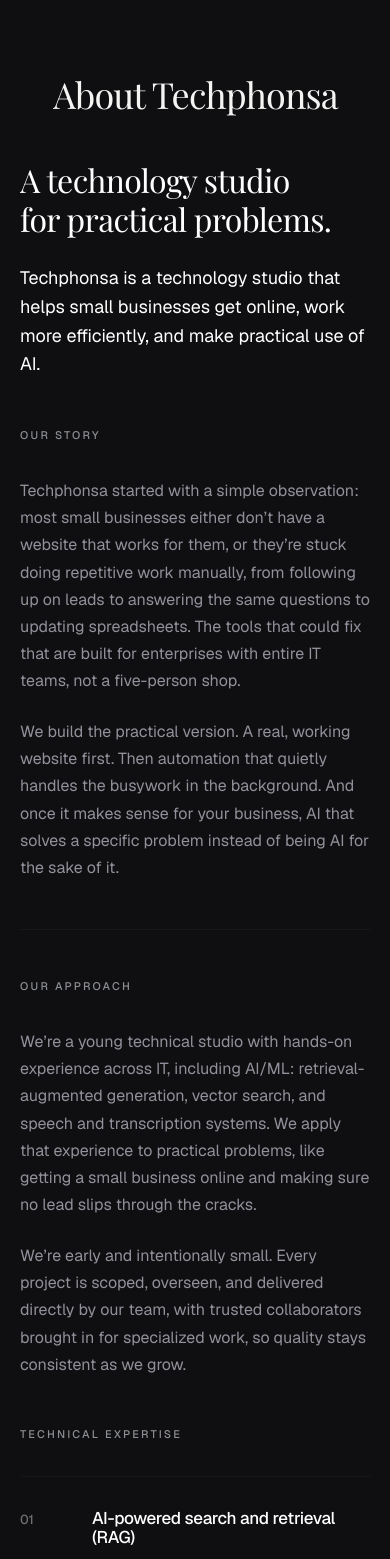
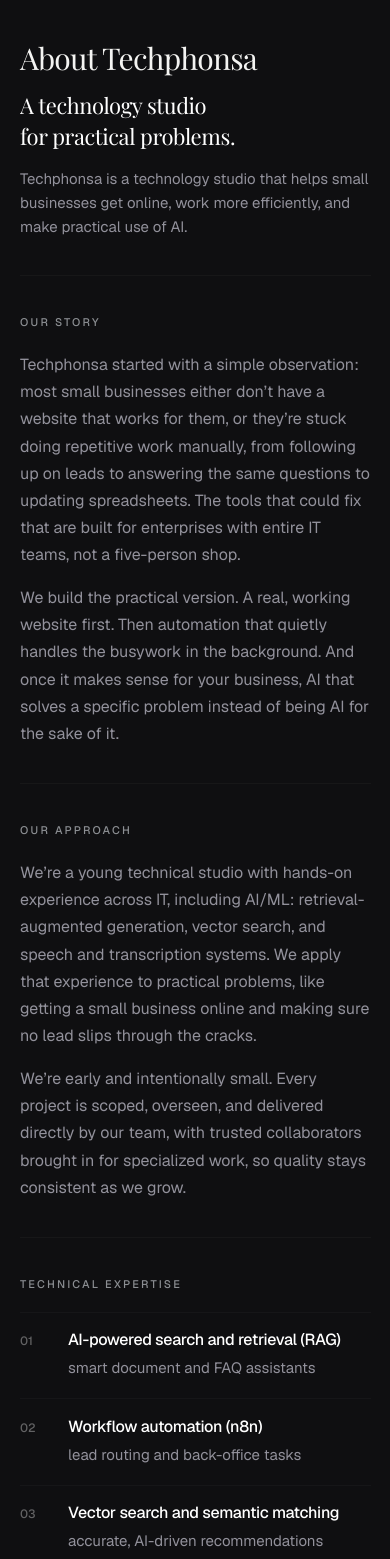
Before and after one commit to AkashAK12345/techphonsa_website, a React (Vite) app: page / in a window 390 px wide. Shown: the part 9840-11399 px from the top of the page. Built offline with nearby package versions, Linux system fonts and the light colour scheme; a web font is replaced by a local one.

Commit message:
feat: add AboutSection component and corresponding home styles

```diff
--- a/src/sections/AboutSection.tsx
+++ b/src/sections/AboutSection.tsx
@@ -57,21 +57,24 @@ const AboutSection = () => {
     <section ref={sectionRef} id="about" className="about-section section" aria-labelledby="about-title">
       <div className="container about-container">
 
-        {/* EDITORIAL SECTION HEADING */}
-        <h2 className="about-editorial-heading about-anim" aria-hidden="true">
+        {/* 1. OPENING: EDITORIAL HEADING & INTRODUCTION */}
+        <header className="about-header">
+          <h2 id="about-title" className="about-editorial-heading about-anim">
             About Techphonsa
           </h2>
 
-        {/* 1. INTRODUCTION (Duplicate label removed, full editorial width) */}
           <div className="about-intro about-anim">
-          <h2 className="about-intro__title" id="about-title">
+            <h3 className="about-intro__title">
               <span className="about-line"><span className="about-line__inner">A technology studio</span></span>
               <span className="about-line"><span className="about-line__inner">for practical problems.</span></span>
-          </h2>
+            </h3>
             <p className="about-intro__lead">
               Techphonsa is a technology studio that helps small businesses get online, work more efficiently, and make practical use of AI.
             </p>
           </div>
+        </header>
+
+        <hr className="about-divider about-anim" aria-hidden="true" />
 
         {/* 2. OUR STORY */}
         <div className="about-block about-story">
@@ -108,6 +111,8 @@ const AboutSection = () => {
             </div>
           </div>
         </div>
+
+        <hr className="about-divider about-anim" aria-hidden="true" />
 
         {/* 4. TECHNICAL EXPERTISE */}
         <div className="about-block about-expertise">
@@ -155,6 +160,8 @@ const AboutSection = () => {
           </div>
         </div>
 
+        <hr className="about-divider about-anim" aria-hidden="true" />
+
         {/* 5. WHAT THIS MEANS FOR YOU */}
         <div className="about-benefits-section">
           <div className="about-benefits-header">
--- a/src/styles/home.css
+++ b/src/styles/home.css
@@ -754,35 +754,43 @@
 }
 
 /* ================================================================
-   ABOUT SECTION REDESIGN
+   ABOUT SECTION EDITORIAL REDESIGN
    ================================================================ */
 
 .about-section {
   position: relative;
-  padding-block: clamp(80px, 12vh, 140px);
+  padding-block: clamp(72px, 10vh, 120px);
   background-color: var(--bg-void);
   z-index: var(--z-content);
   color: var(--text-strong);
+  scroll-margin-top: var(--nav-h, 80px);
 }
 
 .about-container {
   display: flex;
   flex-direction: column;
-  gap: clamp(48px, 7vw, 84px);
+  gap: clamp(40px, 5.5vw, 64px);
   max-width: var(--container-max);
   margin: 0 auto;
 }
 
-/* ── EDITORIAL SECTION HEADING ──────────────────────────────── */
+/* ── EDITORIAL OPENING: HEADER & INTRO ──────────────────────── */
+.about-header {
+  display: flex;
+  flex-direction: column;
+  gap: clamp(22px, 3vw, 32px);
+  max-width: 860px;
+}
+
 .about-editorial-heading {
   font-family: var(--font-display);
-  font-size: clamp(36px, 5vw, 72px);
+  font-size: clamp(38px, 4.8vw, 58px);
   font-weight: 400;
-  line-height: 1.05;
+  line-height: 1.08;
   letter-spacing: -0.025em;
   color: var(--text-primary);
-  text-align: center;
-  margin-bottom: 0;
+  text-align: left;
+  margin: 0;
 }
 
 .section-label {
@@ -793,22 +801,24 @@
   color: #8c8f93;
   letter-spacing: 0.2em;
   text-transform: uppercase;
+  line-height: 1.4;
+  padding-top: 3px;
 }
 
-/* ── INTRO BLOCK (DUPLICATE LABEL REMOVED) ─────────────────── */
+/* ── INTRO BLOCK ────────────────────────────────────────────── */
 .about-intro {
   display: flex;
   flex-direction: column;
-  gap: var(--s-6);
-  max-width: 960px;
+  gap: clamp(14px, 1.8vw, 20px);
+  max-width: 100%;
 }
 
 .about-intro__title {
   font-family: var(--font-display);
-  font-size: clamp(32px, 5vw, 64px);
+  font-size: clamp(26px, 3.2vw, 38px);
   font-weight: 400;
-  line-height: 1.1;
-  letter-spacing: -0.02em;
+  line-height: 1.2;
+  letter-spacing: -0.018em;
   color: var(--text-strong);
   margin: 0;
 }
@@ -823,34 +833,34 @@
   display: block;
   opacity: 0;
   transform: translateY(105%);
-  transition: opacity 0.85s cubic-bezier(0.16, 1, 0.3, 1),
-              transform 0.85s cubic-bezier(0.16, 1, 0.3, 1);
+  transition: opacity 0.8s cubic-bezier(0.16, 1, 0.3, 1),
+              transform 0.8s cubic-bezier(0.16, 1, 0.3, 1);
   will-change: opacity, transform;
 }
 
 .about-intro.is-revealed .about-line:nth-child(1) .about-line__inner {
   opacity: 1;
   transform: translateY(0);
-  transition-delay: 0.05s;
+  transition-delay: 0.1s;
 }
 
 .about-intro.is-revealed .about-line:nth-child(2) .about-line__inner {
   opacity: 1;
   transform: translateY(0);
-  transition-delay: 0.18s;
+  transition-delay: 0.22s;
 }
 
 .about-intro__lead {
   font-family: var(--font-body);
-  font-size: clamp(18px, 1.5vw, 24px);
-  line-height: 1.6;
-  color: var(--text-strong);
-  max-width: 780px;
+  font-size: clamp(16px, 1.25vw, 19px);
+  line-height: 1.65;
+  color: var(--text-secondary);
+  max-width: 680px;
   margin: 0;
   opacity: 0;
-  transform: translateY(22px);
-  transition: opacity 0.8s cubic-bezier(0.16, 1, 0.3, 1) 0.3s,
-              transform 0.8s cubic-bezier(0.16, 1, 0.3, 1) 0.3s;
+  transform: translateY(16px);
+  transition: opacity 0.75s cubic-bezier(0.16, 1, 0.3, 1) 0.32s,
+              transform 0.75s cubic-bezier(0.16, 1, 0.3, 1) 0.32s;
   will-change: opacity, transform;
 }
 
@@ -859,18 +869,23 @@
   transform: translateY(0);
 }
 
-/* ── NARRATIVE BLOCKS ───────────────────────────────────────── */
+/* ── NARRATIVE BLOCKS (OUR STORY & OUR APPROACH) ─────────────── */
 .about-block {
   display: grid;
-  grid-template-columns: 3fr 7fr;
-  gap: var(--s-10);
+  grid-template-columns: minmax(180px, 260px) 1fr;
+  gap: clamp(32px, 5vw, 64px);
   align-items: start;
+}
+
+.about-block__left {
+  display: flex;
+  align-items: flex-start;
 }
 
 .about-prose {
   display: flex;
   flex-direction: column;
-  gap: var(--s-6);
+  gap: clamp(16px, 2vw, 22px);
   max-width: 640px;
 }
 
@@ -882,11 +897,13 @@
   margin: 0;
 }
 
+/* ── EDITORIAL DIVIDERS ─────────────────────────────────────── */
 .about-divider {
   border: none;
   height: 1px;
   background: var(--border-dim);
   margin: 0;
+  width: 100%;
 }
 
 /* ── TECHNICAL EXPERTISE ───────────────────────────────────── */
@@ -901,9 +918,9 @@
 
 .expertise-item {
   display: grid;
-  grid-template-columns: 48px 1fr;
-  gap: var(--s-6);
-  padding-block: var(--s-8);
+  grid-template-columns: 44px 1fr;
+  gap: var(--s-5);
+  padding-block: clamp(20px, 2.5vw, 26px);
   border-bottom: 1px solid var(--border-dim);
   align-items: baseline;
 }
@@ -914,21 +931,21 @@
 
 .expertise-item__num {
   font-family: var(--font-mono);
-  font-size: 13px;
+  font-size: 12px;
   font-weight: 500;
-  color: rgba(255, 255, 255, 0.4);
+  color: rgba(255, 255, 255, 0.35);
 }
 
 .expertise-item__content {
   display: grid;
-  grid-template-columns: 1fr 1fr;
-  gap: var(--s-6);
+  grid-template-columns: minmax(220px, 1.1fr) 1fr;
+  gap: clamp(20px, 3vw, 40px);
   align-items: baseline;
 }
 
 .expertise-item__title {
   font-family: var(--font-body);
-  font-size: 17px;
+  font-size: 16px;
   font-weight: 500;
   color: var(--text-strong);
   margin: 0;
@@ -945,14 +962,19 @@
 .about-benefits-section {
   display: flex;
   flex-direction: column;
-  gap: var(--s-10);
-  padding-top: var(--s-4);
+  gap: clamp(24px, 3.5vw, 36px);
+  padding-top: 0;
+}
+
+.about-benefits-header {
+  display: flex;
+  align-items: center;
 }
 
 .about-benefits {
   display: grid;
   grid-template-columns: repeat(3, 1fr);
-  gap: var(--s-8);
+  gap: clamp(24px, 3.5vw, 40px);
 }
 
 .benefit-item {
@@ -1080,29 +1102,66 @@
 /* ── RESPONSIVE ADAPTATIONS ────────────────────────────────── */
 @media (max-width: 1024px) {
   .about-block {
+    grid-template-columns: 200px 1fr;
+    gap: var(--s-8);
+  }
+}
+
+@media (max-width: 860px) {
+  .about-block {
     grid-template-columns: 1fr;
-    gap: var(--s-6);
+    gap: var(--s-4);
   }
 
   .about-block__left {
-    margin-bottom: var(--s-2);
+    margin-bottom: var(--s-1);
   }
 
   .expertise-item__content {
     grid-template-columns: 1fr;
-    gap: var(--s-2);
+    gap: 6px;
   }
 
   .about-benefits {
     grid-template-columns: 1fr;
-    gap: var(--s-10);
+    gap: var(--s-8);
   }
 }
 
 @media (max-width: 768px) {
+  .about-section {
+    padding-block: clamp(56px, 8vh, 80px);
+  }
+
+  .about-container {
+    gap: 36px;
+  }
+
+  .about-header {
+    gap: 18px;
+  }
+
+  .about-editorial-heading {
+    font-size: clamp(30px, 7.5vw, 40px);
+  }
+
+  .about-intro__title {
+    font-size: clamp(22px, 5.5vw, 28px);
+  }
+
+  .about-intro__lead {
+    font-size: 15px;
+    line-height: 1.6;
+  }
+
+  .expertise-item {
+    grid-template-columns: 36px 1fr;
+    gap: var(--s-3);
+    padding-block: 18px;
+  }
+
   .about-benefits {
-    grid-template-columns: 1fr;
-    gap: var(--s-8);
+    gap: var(--s-6);
   }
 }
 
@@ -1113,9 +1172,9 @@
 /* Section heading */
 .about-editorial-heading.about-anim {
   opacity: 0;
-  transform: translateY(28px);
-  transition: opacity 0.85s cubic-bezier(0.16, 1, 0.3, 1),
-              transform 0.85s cubic-bezier(0.16, 1, 0.3, 1);
+  transform: translateY(18px);
+  transition: opacity 0.8s cubic-bezier(0.16, 1, 0.3, 1),
+              transform 0.8s cubic-bezier(0.16, 1, 0.3, 1);
   will-change: opacity, transform;
 }
 
@@ -1127,7 +1186,7 @@
 /* Section labels */
 .section-label.about-anim {
   opacity: 0;
-  transform: translateY(14px);
+  transform: translateY(12px);
   transition: opacity 0.65s cubic-bezier(0.16, 1, 0.3, 1),
               transform 0.65s cubic-bezier(0.16, 1, 0.3, 1);
   will-change: opacity, transform;
@@ -1141,7 +1200,7 @@
 /* Narrative prose paragraphs */
 .about-prose p.about-anim {
   opacity: 0;
-  transform: translateY(22px);
+  transform: translateY(16px);
   transition: opacity 0.75s cubic-bezier(0.16, 1, 0.3, 1),
               transform 0.75s cubic-bezier(0.16, 1, 0.3, 1);
   will-change: opacity, transform;
@@ -1155,10 +1214,10 @@
 /* Divider */
 .about-divider.about-anim {
   opacity: 0;
-  transform: scaleX(0.94);
+  transform: scaleX(0.96);
   transform-origin: left center;
-  transition: opacity 0.75s cubic-bezier(0.16, 1, 0.3, 1),
-              transform 0.75s cubic-bezier(0.16, 1, 0.3, 1);
+  transition: opacity 0.65s cubic-bezier(0.16, 1, 0.3, 1),
+              transform 0.65s cubic-bezier(0.16, 1, 0.3, 1);
 }
 
 .about-divider.about-anim.is-revealed {
@@ -1169,7 +1228,7 @@
 /* Technical Expertise Items */
 .expertise-item.about-anim {
   opacity: 0;
-  transform: translateY(20px);
+  transform: translateY(16px);
   transition: opacity 0.7s cubic-bezier(0.16, 1, 0.3, 1),
               transform 0.7s cubic-bezier(0.16, 1, 0.3, 1);
   will-change: opacity, transform;
@@ -1181,15 +1240,15 @@
 }
 
 .expertise-item.about-anim:nth-child(1) { transition-delay: 0.05s; }
-.expertise-item.about-anim:nth-child(2) { transition-delay: 0.12s; }
-.expertise-item.about-anim:nth-child(3) { transition-delay: 0.19s; }
-.expertise-item.about-anim:nth-child(4) { transition-delay: 0.26s; }
-.expertise-item.about-anim:nth-child(5) { transition-delay: 0.33s; }
+.expertise-item.about-anim:nth-child(2) { transition-delay: 0.11s; }
+.expertise-item.about-anim:nth-child(3) { transition-delay: 0.17s; }
+.expertise-item.about-anim:nth-child(4) { transition-delay: 0.23s; }
+.expertise-item.about-anim:nth-child(5) { transition-delay: 0.29s; }
 
 /* Benefits Section */
 .benefit-item.about-anim {
   opacity: 0;
-  transform: translateY(24px);
+  transform: translateY(18px);
   transition-property: opacity, transform;
   transition-duration: 0.75s, 0.75s;
   transition-timing-function: cubic-bezier(0.16, 1, 0.3, 1), cubic-bezier(0.16, 1, 0.3, 1);
```
Lines whose indentation alone changed are shown as unchanged.
